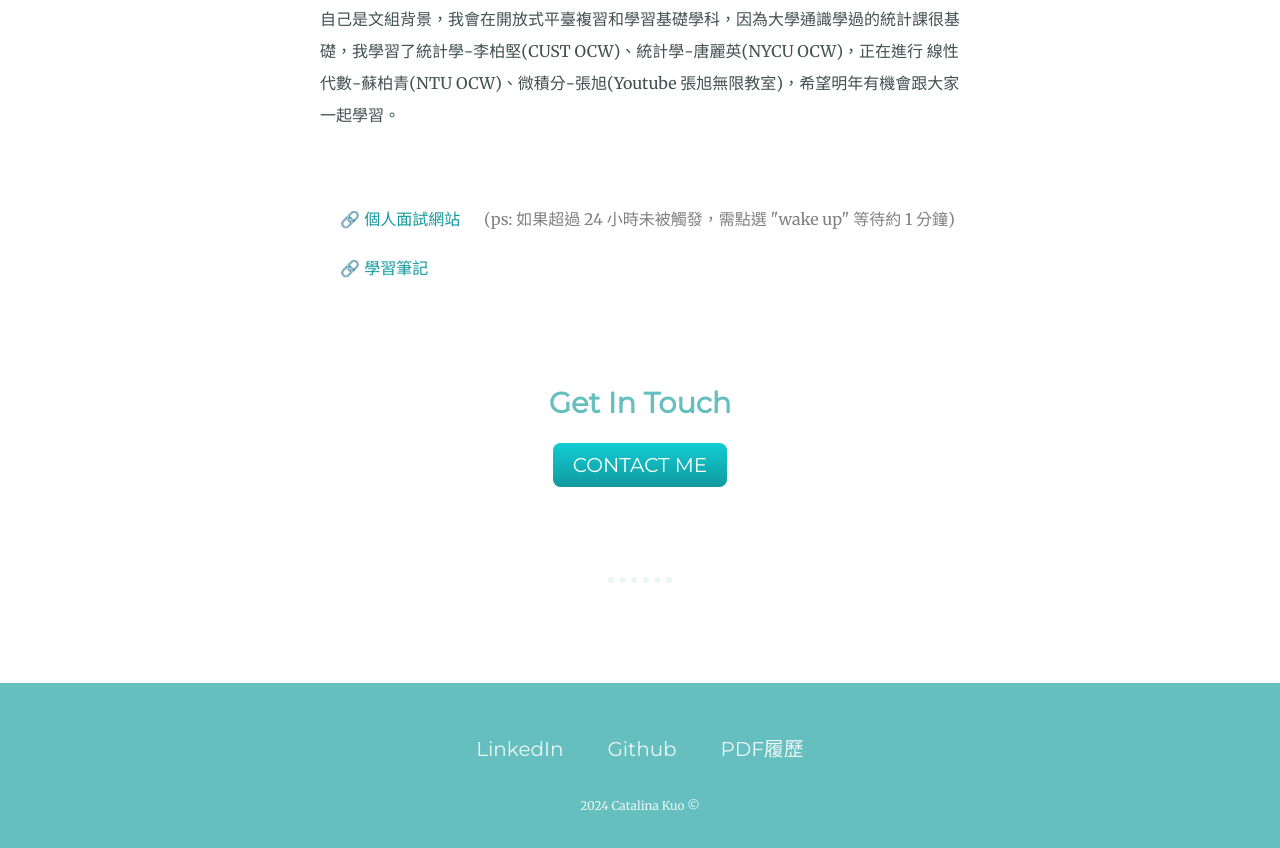
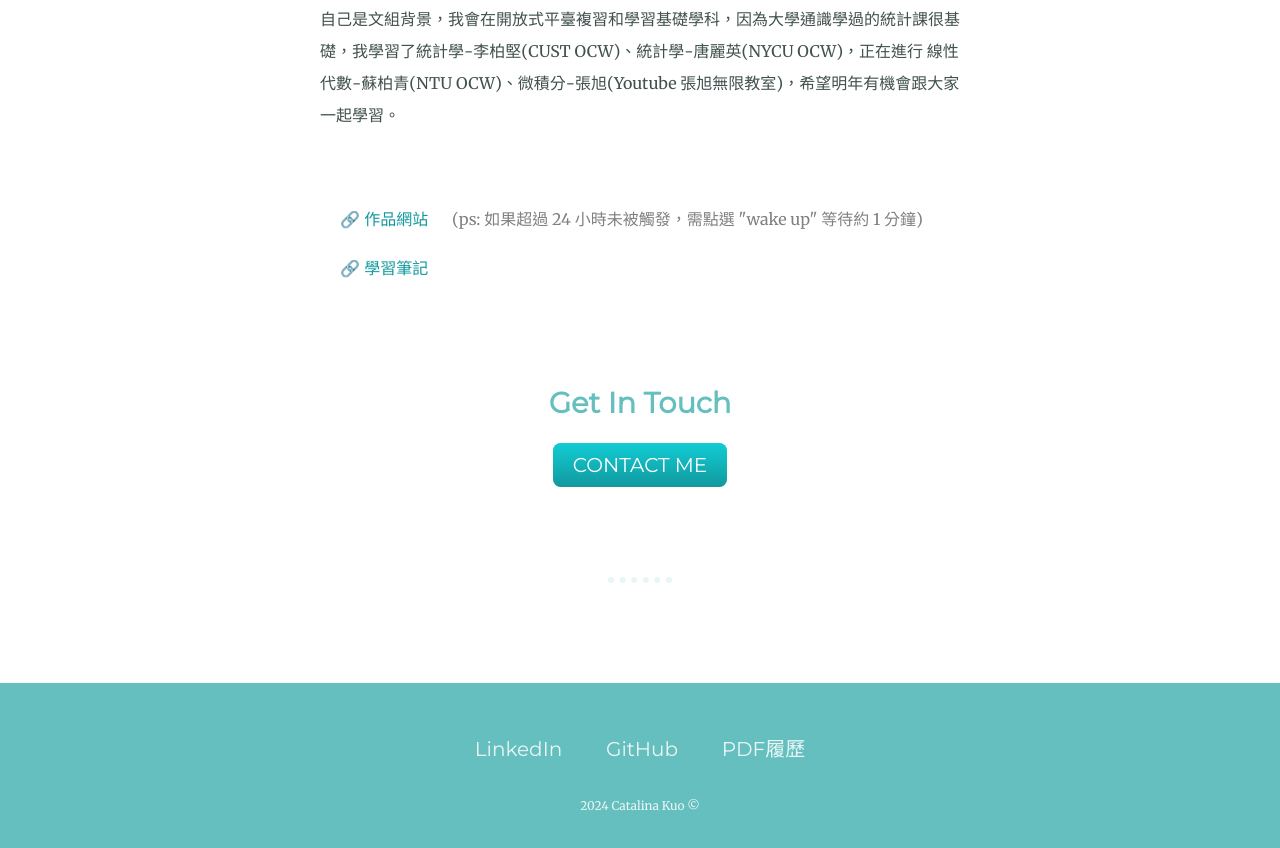
Before and after one commit to 06Cata/Cata_web_WeHelp, a plain HTML site: page index.html in a window 1280 px wide. Shown: the part 1452-2300 px from the top of the page. Drawn offline with Linux system fonts and the light colour scheme.

Commit message:
Update index.html

```diff
--- a/index.html
+++ b/index.html
@@ -53,7 +53,7 @@
       </p>
       <br><br/>
       <p>
-      <a href="https://value-investment-analysis-website.streamlit.app/" target="_blank">🔗 個人面試網站</a>
+      <a href="https://value-investment-analysis-website.streamlit.app/" target="_blank">🔗 作品網站</a>
       <span style="color: gray">(ps: 如果超過 24 小時未被觸發，需點選 "wake up" 等待約 1 分鐘)</span>
       </p>
       <p>
@@ -73,7 +73,7 @@
     <!-- 頁尾區域 -->
     <footer class="bottom-container">
       <a class="footer-link" href="https://www.linkedin.com/in/catalina-k-3a63951a5/">LinkedIn</a>
-      <a class="footer-link" href="https://github.com/06Cata">Github</a>
+      <a class="footer-link" href="https://github.com/06Cata">GitHub</a>
       <a class="footer-link" href="https://www.cake.me/work-cata">PDF履歷</a>
       <p class="copyright"> 2024 Catalina Kuo ©</p>
     </footer>
```
